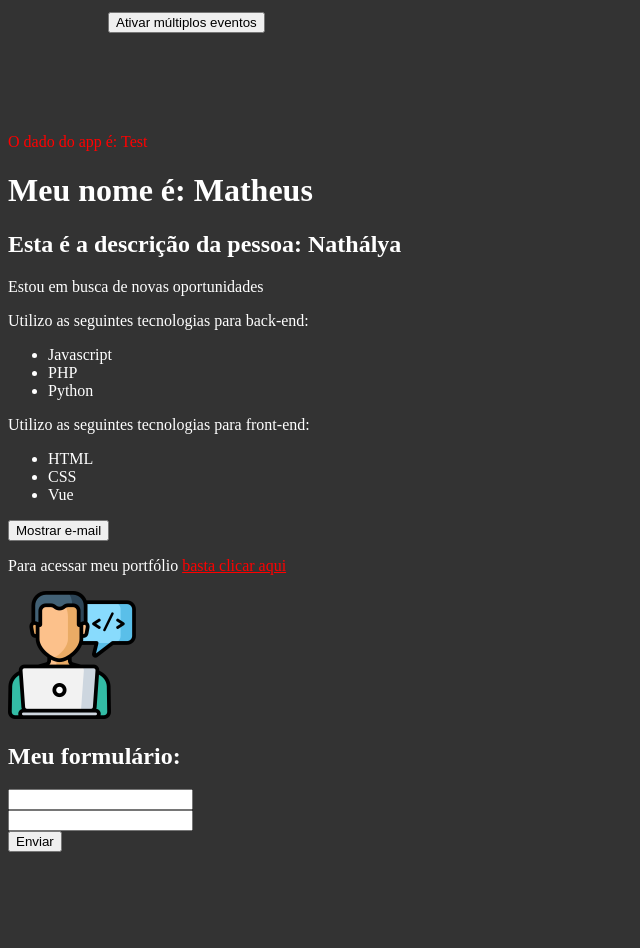
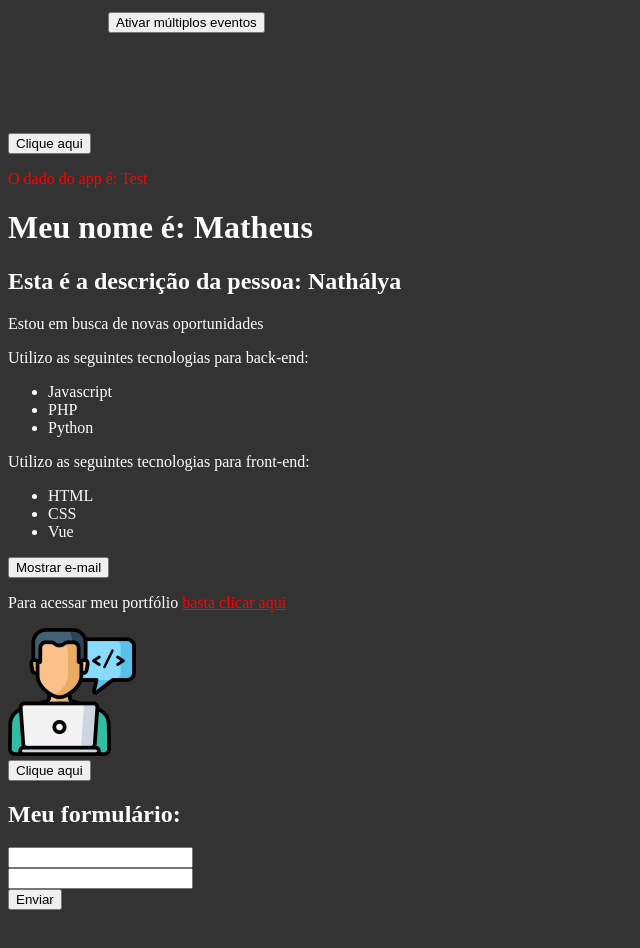
Before and after one commit to Nathgit198/Estudo-Vue-JS, a Vue app in the folder projeto_vue/: page / in a window 1280 px wide. Shown: the part 220-1168 px from the top of the page, without its empty margins (0-640 px from the left). Built offline with nearby package versions, Linux system fonts and the light colour scheme.

Commit message:
Reutilização de componentes

```diff
--- a/projeto_vue/src/components/Picture.vue
+++ b/projeto_vue/src/components/Picture.vue
@@ -1,9 +1,17 @@
 <template>
-    <img :src="avatar" :alt="descricao">
+    <div>
+        <img :src="avatar" :alt="descricao">
+        <Reutilizacao />
+    </div>
 </template>
 <script>
+    import Reutilizacao from './Reutilizacao.vue'
+
     export default {
         name: 'Picture',
+        components: {
+            Reutilizacao
+        },
         data() {
             return {
                 avatar: "/img/avatar.png",
--- a/projeto_vue/src/components/PrimeiroComponente.vue
+++ b/projeto_vue/src/components/PrimeiroComponente.vue
@@ -3,16 +3,19 @@
         <h1>Olá Vue!</h1>
         <p>Meu nome é {{ nome }} e trabalho como {{ profissao }} </p>
         <MultiplosEventos />
+        <Reutilizacao />
     </div>
 </template>
 
 <script>
     import MultiplosEventos from './MultiplosEventos.vue'
+    import Reutilizacao from './Reutilizacao.vue'
 
     export default {
         name: 'PrimeiroComponente',
         components: {
-            MultiplosEventos
+            MultiplosEventos,
+            Reutilizacao
         },
         data() {
             return {
--- /dev/null
+++ b/projeto_vue/src/components/Reutilizacao.vue
@@ -0,0 +1,22 @@
+<template>
+    <div>
+        <button @click="ativar">Clique aqui</button>
+        <span v-show="ativou">Ativado!</span>
+    </div>
+</template>
+
+<script>
+export default {
+    name: 'Reutilizacao',
+    data() {
+        return {
+            ativou: false
+        }
+    },
+    methods: {
+        ativar() {
+            this.ativou = !this.ativou
+        }
+    }
+}
+</script>
```
